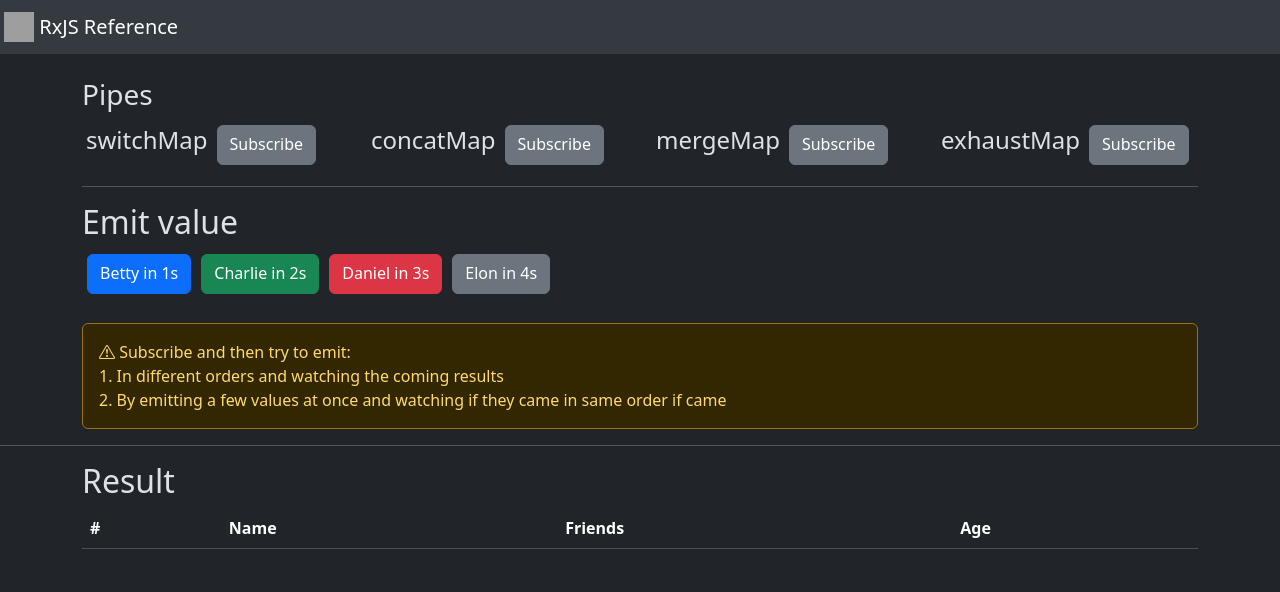
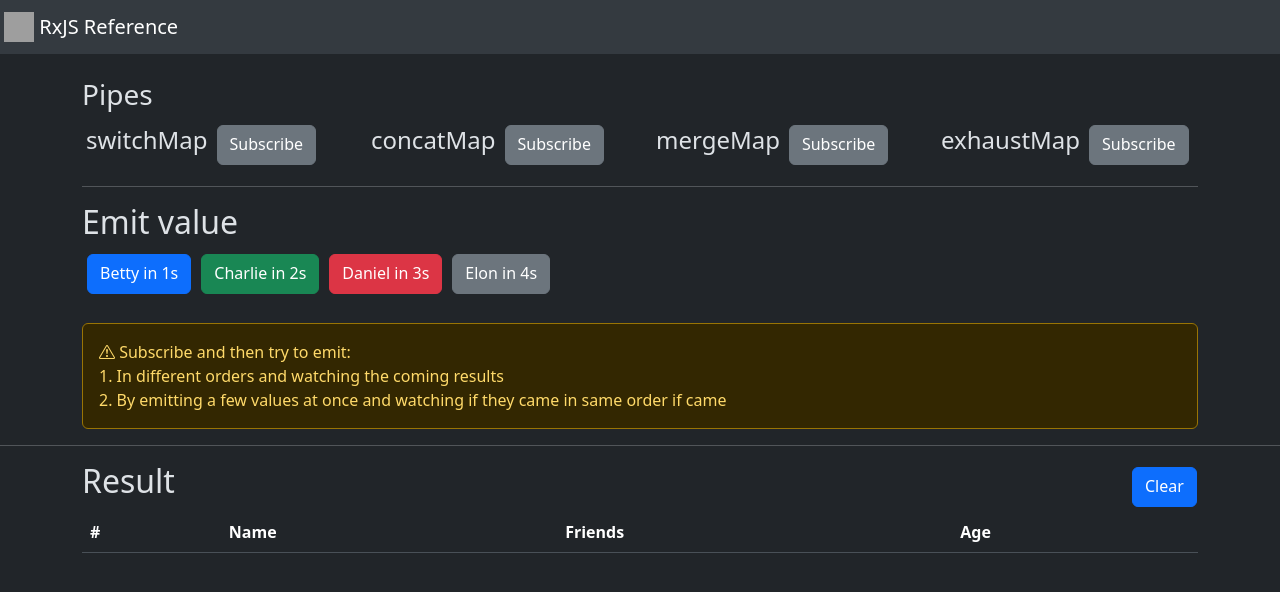
Before and after one commit to Skycader/rxjs-reference, an Angular app: page / in a window 1280 px wide. Shown: the top 592 px of the page. Built offline with nearby package versions, Linux system fonts and the light colour scheme; grey boxes are pictures that could not be loaded.

Commit message:
some-more-work-done

```diff
--- a/src/app/app.component.html
+++ b/src/app/app.component.html
@@ -117,7 +117,14 @@
 
 <hr />
 <div class="container">
-  <h2>Result</h2>
+  <div class="row">
+    <div class="col-11">
+      <span class="h2">Result</span>
+    </div>
+    <div class="col-1">
+      <button class="btn btn-primary" (click)="clearTable()">Clear</button>
+    </div>
+  </div>
   <table class="table table-striped">
     <thead>
       <tr>
--- a/src/app/app.component.ts
+++ b/src/app/app.component.ts
@@ -117,4 +117,8 @@ export class AppComponent {
       )
       .subscribe();
   }
+
+  public clearTable() {
+    this.data = [];
+  }
 }
```
